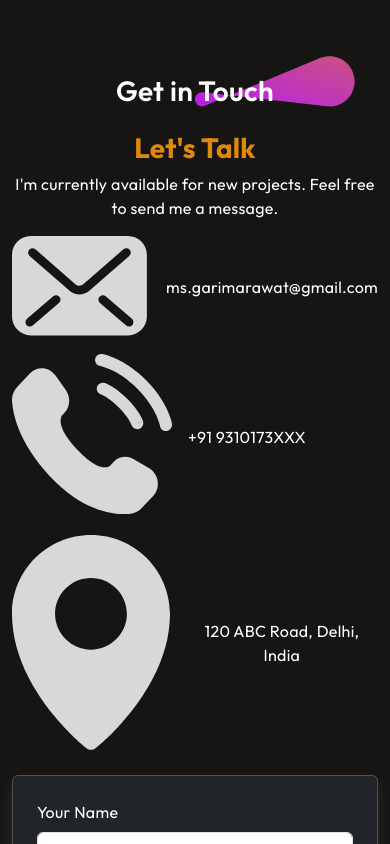
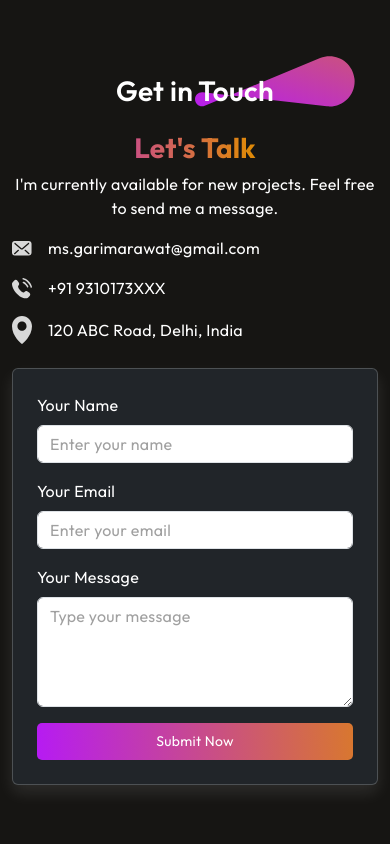
Before and after one commit to Gariiiiii/myPortfolio, a React (Vite) app: page / in a window 390 px wide. Shown: the part 2580-3424 px from the top of the page. Built offline with nearby package versions, Linux system fonts and the light colour scheme.

Commit message:
Update Contact.css

```diff
--- a/src/components/Contact/Contact.css
+++ b/src/components/Contact/Contact.css
@@ -50,3 +50,54 @@ div .form-control:focus {
   border-color: #dee2e6;
   outline: none;
 }
+
+/* Responsive Styling */
+@media (max-width: 768px) {
+    .contact-section h1 {
+        font-size: 32px;
+    }
+
+    .contact-section p {
+        font-size: 14px;
+    }
+
+    .custom-form {
+        padding: 15px;
+    }
+
+    .btn-gradient {
+        font-size: 16px;
+        padding: 10px;
+    }
+}
+
+@media (max-width: 576px) {
+    .contact .text-gradient{
+        background: linear-gradient(270deg, #df8909 35%, #b415ff 100%);
+        background-clip: text;
+    -webkit-background-clip: text;
+    -webkit-text-fill-color: transparent;
+    }
+
+
+    .contact .icon-img{
+        width: 20px;
+    }
+
+    .contact-section h1 {
+        font-size: 28px;
+    }
+
+    .contact-section p {
+        font-size: 13px;
+    }
+
+    .custom-form {
+        padding: 10px;
+    }
+
+    .btn-gradient {
+        font-size: 14px;
+        padding: 8px;
+    }
+}
```
